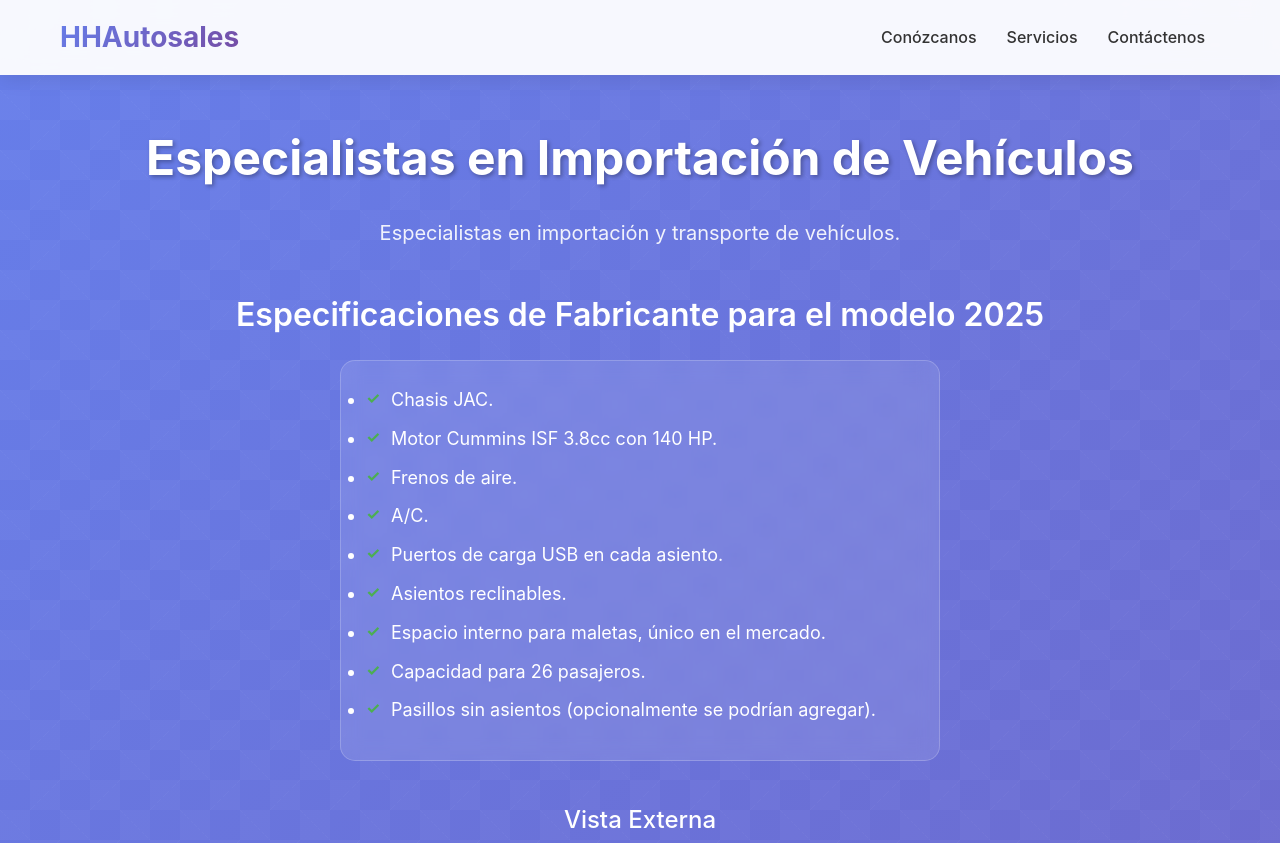
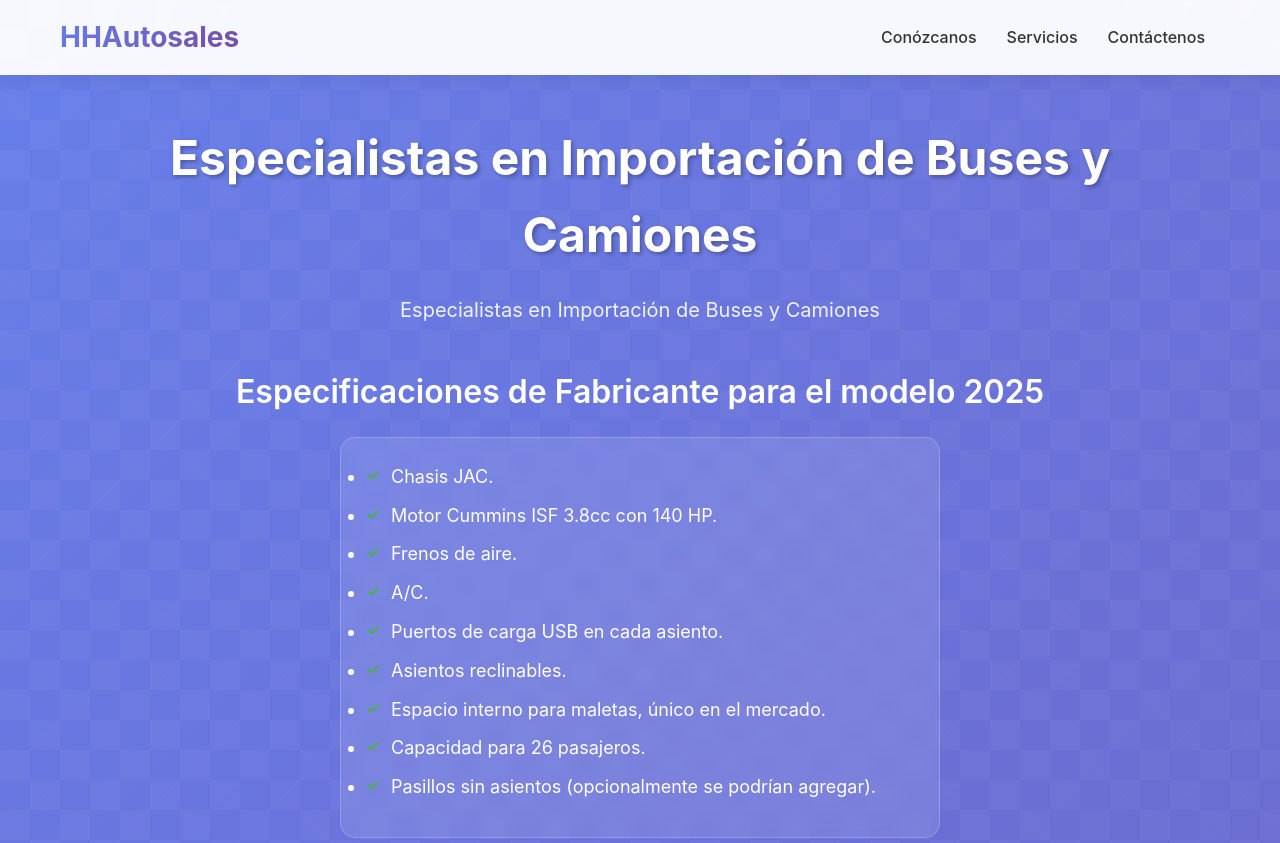
Before and after one commit to importadores/importadores.github.io, a plain HTML site: page index.html in a window 1280 px wide. Shown: the top 843 px of the page. Drawn offline with Linux system fonts and the light colour scheme.

Commit message:
Update title

```diff
--- a/index.html
+++ b/index.html
@@ -462,7 +462,7 @@
           <div class="dropdown">
             <a href="#conozcanos">Conózcanos</a>
             <div class="dropdown-content">
-              <p>Tenemos más de 30 años de experiencia en transportes e importación de vehículos internacionalmente.</p>
+              <p>Tenemos más de 30 años de experiencia en transportes e importación de Buses y Camiones internacionalmente.</p>
             </div>
           </div>
           <div class="dropdown">
@@ -493,8 +493,8 @@
   <section class="hero">
     <div class="container">
       <div class="hero-content">
-        <h1>Especialistas en Importación de Vehículos</h1>
-        <p>Especialistas en importación y transporte de vehículos.</p>
+        <h1>Especialistas en Importación de Buses y Camiones</h1>
+        <p>Especialistas en Importación de Buses y Camiones</p>
 
         <h2>Especificaciones de Fabricante para el modelo 2025</h2>
         <ul>
```
